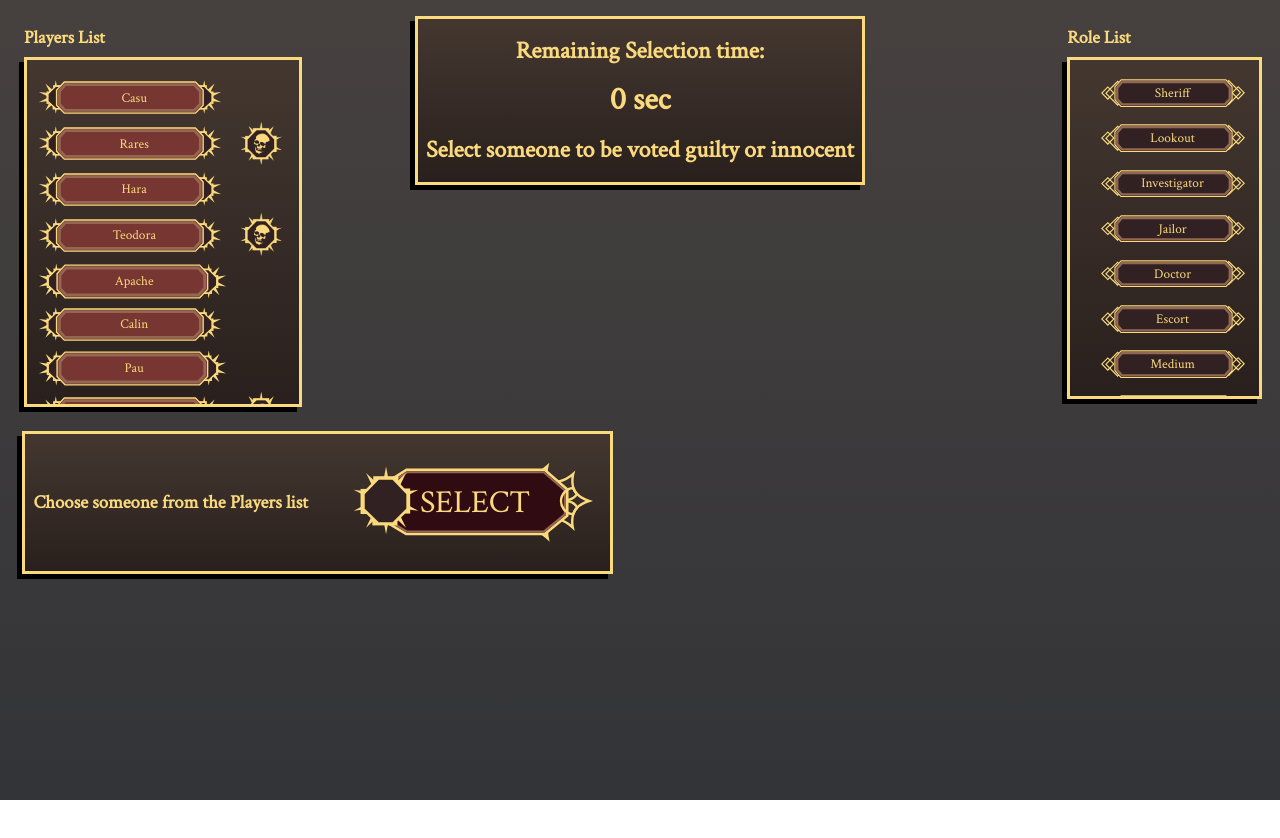
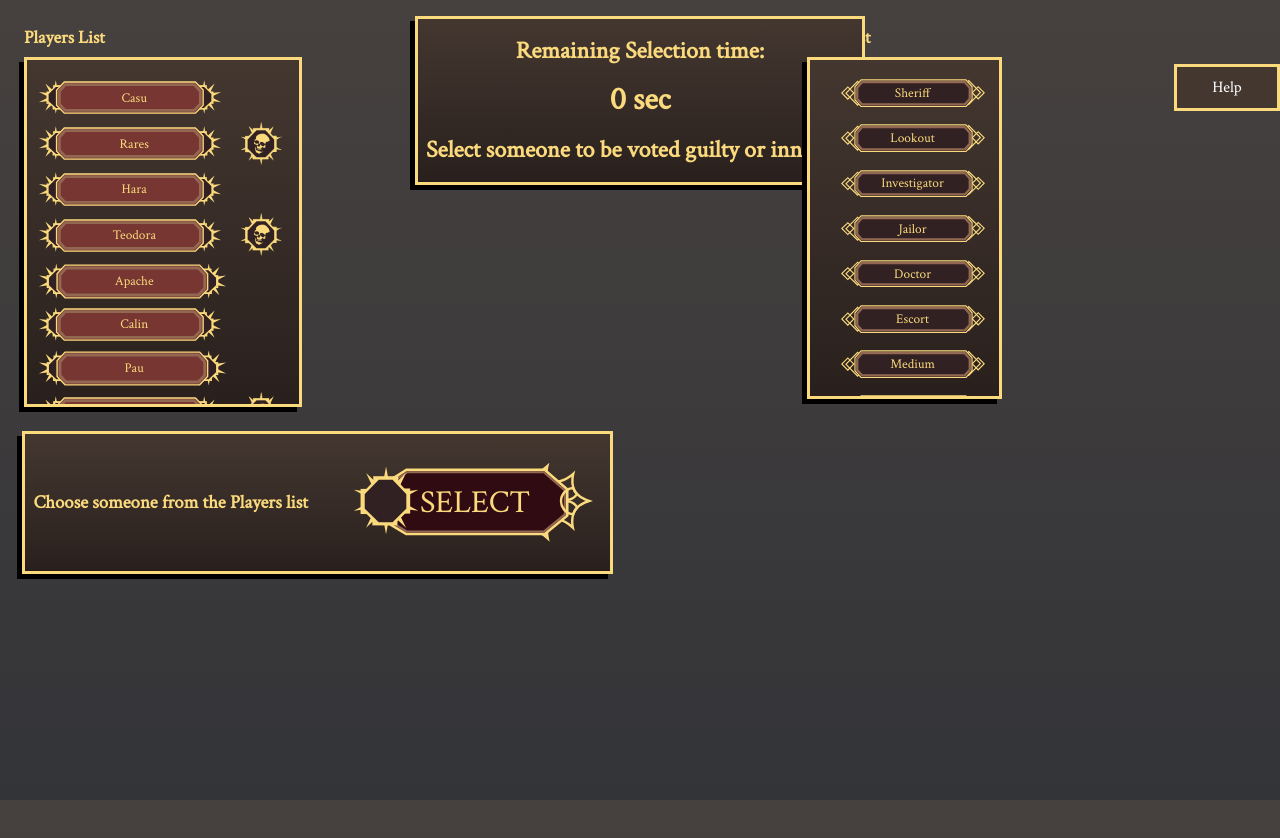
Before and after one commit to maxileo/IP_Design, a React (Create React App) app in the folder Code/town-of-salem/: page / in a window 1280 px wide. Shown: the top 838 px of the page. Before the commit the page ends 800 px from the top, so only its background shows below. Built offline with nearby package versions, Linux system fonts and the light colour scheme.

Commit message:
Help Button Done
Co-authored-by: aliaflore <aliaflore@users.noreply.github.com>

```diff
--- a/Code/town-of-salem/src/App.js
+++ b/Code/town-of-salem/src/App.js
@@ -6,6 +6,7 @@ import {useEffect, useState} from "react";
 import {makeRole} from './functions/roleFunctions';
 import InfoAlert from "./components/InfoAlert";
 import Lobby from "./components/Lobby";
+import Help from "./components/Help";
 
 function makeUser() {
   let user = {
@@ -110,9 +111,9 @@ function App() {
     return () => clearTimeout(timer);
   });
 
-
   if (gameState.state != "Lobby")
   {
+
   return (
     <div className='app'>
       <InfoAlert
@@ -133,6 +134,8 @@ function App() {
           rolesList = {rolesList}
         />
       </div>
+
+     <Help />
     </div>
   );
   }
--- /dev/null
+++ b/Code/town-of-salem/src/components/Help.js
@@ -0,0 +1,49 @@
+import React from 'react';
+import styles from '../css/help.module.css';
+
+// butonul Help
+
+function handleCloseDescriptionClick(setShowHelp)
+{
+    let descriptionElement = document.getElementById(styles.descriptionContainer);
+    descriptionElement.style.display = "none";
+    setShowHelp(false);
+}
+
+function Help(props)
+{
+    const [showHelp, setShowHelp] = React.useState(false);
+
+    if(!showHelp)
+        return <div className = {styles.divHelp}><button className = {styles.buttonCSS} onClick={() => setShowHelp(!showHelp)}>
+            Help
+        </button></div>;
+
+    return (
+        <div className={styles.helpDescriptionContainer}>
+            {/* descrierea help-ului */}
+            <div id={styles.descriptionContainer}>
+                <div className={styles.uiDescriptionContainer}>
+                    <input
+                        onClick={e => handleCloseDescriptionClick(setShowHelp)}
+                        id={styles.closeDescription} type="image" src='/media/close.png' alt=''>
+                    </input>
+
+
+                </div>
+                <div id={styles.helpDescription}>
+                    <div id={styles.helpGame}>
+                        <h4 id={styles.aboutGameText}>About Game</h4>
+                        <div id={styles.aboutGameDescription}>Town of Salem is a multiplayer online game that was first released in 2014. In the classic version of the game, players are randomly assigned roles from a set of different roles, each with unique abilities and goals.
+The game is set in the fictional town of Salem, where players are divided into three factions: the Town, the Mafia, and Neutral. The Town's objective is to eliminate all members of the Mafia and Neutral factions, while the Mafia's objective is to eliminate all members of the Town. The Neutral faction's objective varies depending on the role they are assigned.
+Each night, players can use their unique abilities to investigate, kill, or protect other players, depending on their role. During the day, players can vote on who they believe is a member of the Mafia and should be put on trial. The player with the most votes is put on trial and can defend themselves before the town decides whether to lynch them or not.
+The game ends when one faction achieves their objective or when only one player is left standing. The classic version of the game can be played with up to 15 players, and it requires a keen understanding of strategy, deception, and deduction.</div>
+                    </div>
+                </div>
+            </div>
+
+        </div>
+    );
+ }
+
+export default Help;
--- a/Code/town-of-salem/src/components/Role.js
+++ b/Code/town-of-salem/src/components/Role.js
@@ -42,7 +42,6 @@ function handleRoleClick(target, role)
 
     //descriptionText.innerText = "Alignment: " + role.alignment + "\nGoal: " + role.goal;
 
-
 }
 
 function Role(props)
--- /dev/null
+++ b/Code/town-of-salem/src/css/help.module.css
@@ -0,0 +1,73 @@
+@import url('https://fonts.googleapis.com/css2?family=Crimson+Text&display=swap');
+
+*{
+    font-family: 'Crimson Text', serif;
+}
+
+#helpDescription{
+
+    width: 400px;
+    height: auto;
+    background-color: rgb(68,55,48);
+    color:whitesmoke;
+    padding: 0.5rem;
+    font-size: 15px;
+}
+
+.divHelp
+{
+    height: 20%;
+    margin-top: 5%;
+    margin-bottom: 90%;
+    border: 3px solid #FBDA7D;
+}
+
+.buttonCSS
+{
+    background-color: rgb(68,55,48);
+    color: #fff;
+    font-size: 16px;
+    padding: 10px 20px;
+    border: none;
+    border-radius: 4px;
+    cursor: pointer;
+    width: 100px;
+
+}
+
+.buttonCSS:hover{
+    background-image: radial-gradient(circle, rgba(197,54,26,1) 0%, rgba(161,67,24,0.4206932773109243) 68%, rgba(255,199,181,0) 100%);
+}
+
+.descriptionContainer{
+    display: flex;
+    flex-direction: column;
+    padding: 0.4rem;
+    margin-left: 1rem;
+    margin-top: 0.3rem;
+}
+
+.descriptionContainer:hover{
+    background-image: radial-gradient(circle, rgba(197,54,26,1) 0%, rgba(161,67,24,0.4206932773109243) 68%, rgba(255,199,181,0) 100%);
+}
+
+.uiDescriptionContainer{
+    display: flex;
+    flex-direction: row;
+    align-items: center;
+}
+
+#closeDescription{
+    max-width: 2rem;
+    max-height: 2rem;
+    filter: drop-shadow(-5px 5px 0px #000);
+}
+
+#closeDescription:hover{
+    transform: scale(1.1);
+}
+
+
+#aboutGameText {
+    text-align: center;
+}
```
